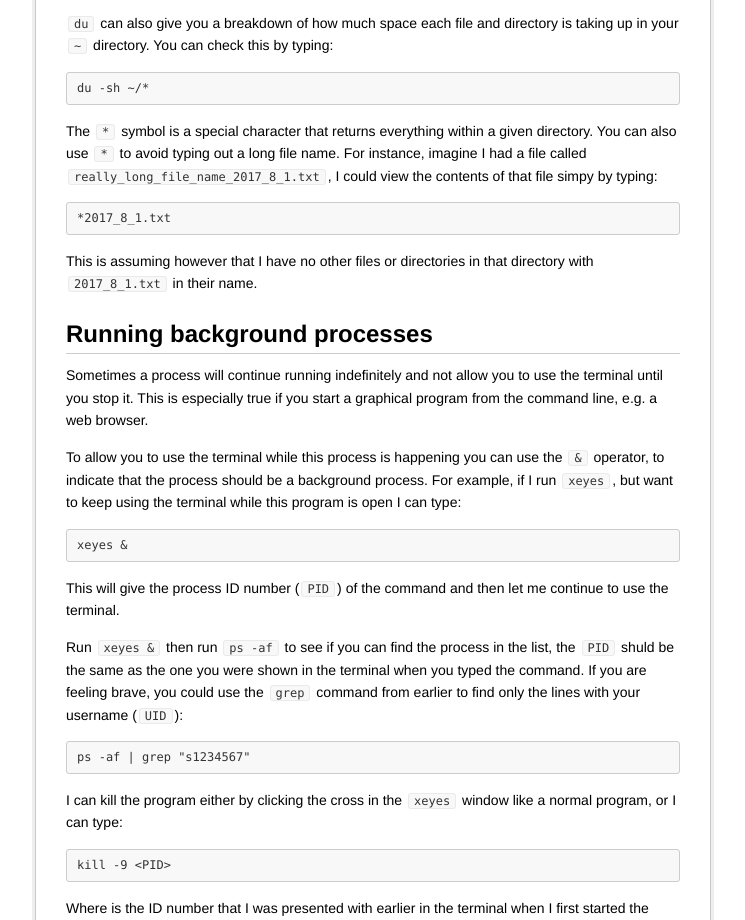
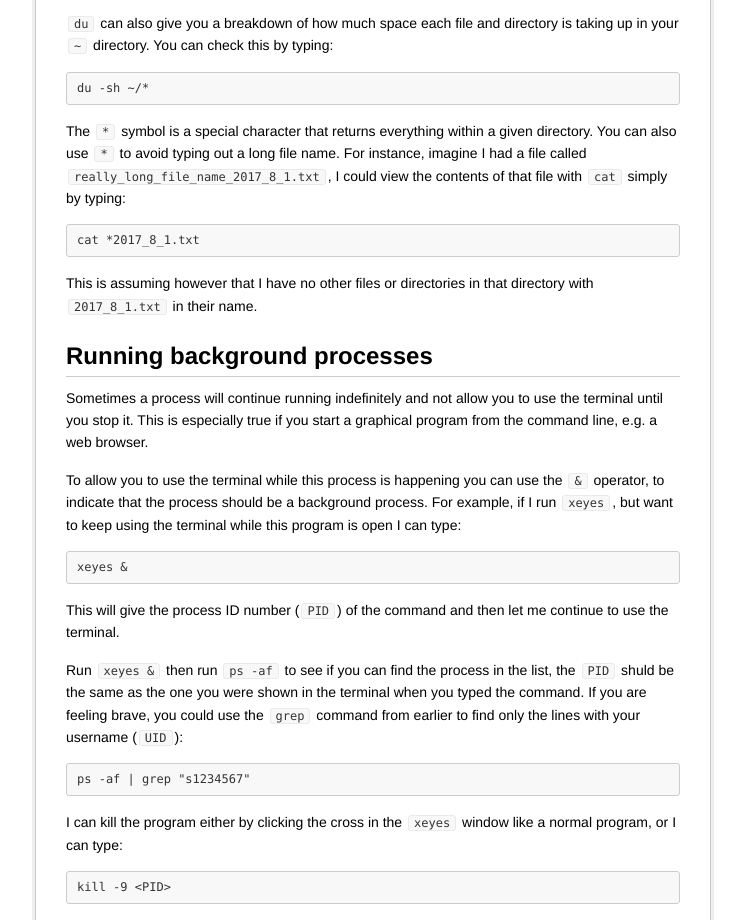
Before and after one commit to johngodlee/geosci_linux_intro, a plain HTML site: page geosci_linux_intro.html in a window 1280 px wide. Shown: the part 10717-11637 px from the top of the page, without its empty margins (267-1012 px from the left). Drawn offline with Linux system fonts and the light colour scheme.

Commit message:
Corrected `cat` command

```diff
--- a/geosci_linux_intro.html
+++ b/geosci_linux_intro.html
@@ -259,8 +259,8 @@ cat notes.txt</code></pre>
 <pre><code>du –sh</code></pre>
 <p><code>du</code> can also give you a breakdown of how much space each file and directory is taking up in your <code>~</code> directory. You can check this by typing:</p>
 <pre><code>du -sh ~/*</code></pre>
-<p>The <code>*</code> symbol is a special character that returns everything within a given directory. You can also use <code>*</code> to avoid typing out a long file name. For instance, imagine I had a file called <code>really_long_file_name_2017_8_1.txt</code>, I could view the contents of that file simpy by typing:</p>
-<pre><code>*2017_8_1.txt</code></pre>
+<p>The <code>*</code> symbol is a special character that returns everything within a given directory. You can also use <code>*</code> to avoid typing out a long file name. For instance, imagine I had a file called <code>really_long_file_name_2017_8_1.txt</code>, I could view the contents of that file with <code>cat</code> simply by typing:</p>
+<pre><code>cat *2017_8_1.txt</code></pre>
 <p>This is assuming however that I have no other files or directories in that directory with <code>2017_8_1.txt</code> in their name.</p>
 <p><a name="background"></a></p>
 <h2 id="running-background-processes">Running background processes</h2>
```
Also changed, not shown: 1 other file.
